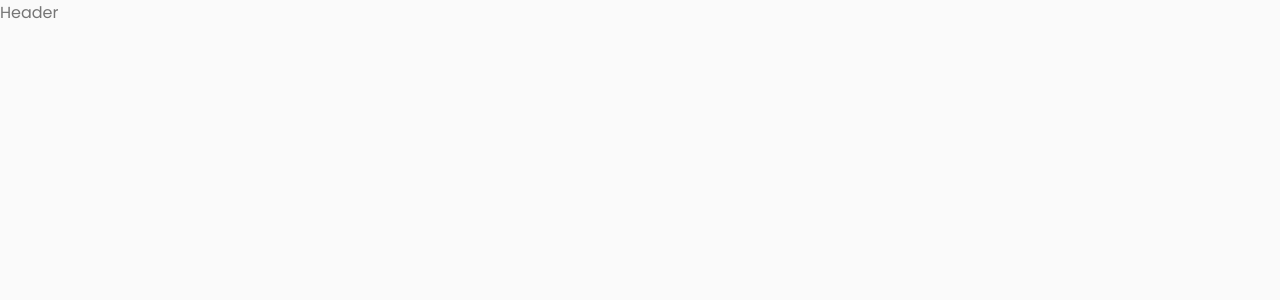
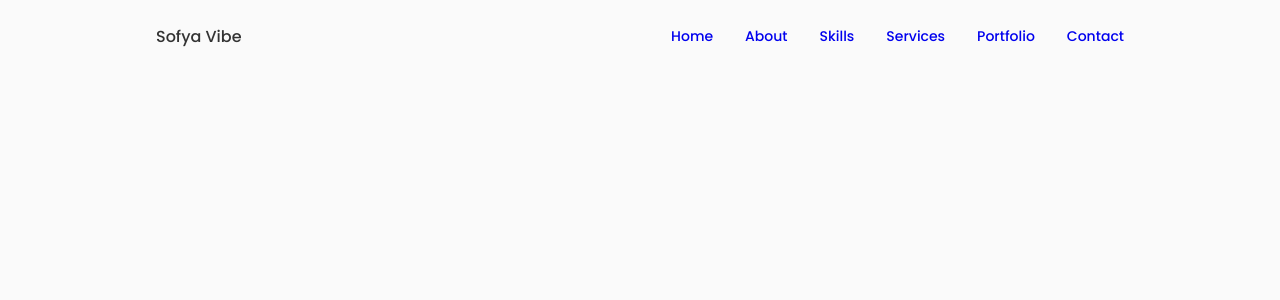
Before and after one commit to sonyavibe/portfolio-2.0, a React (Create React App) app in the folder react-portfolio/: page / in a window 1280 px wide. Shown: the top 300 px of the page. Built offline with nearby package versions, Linux system fonts and the light colour scheme.

Commit message:
header component

```diff
--- a/react-portfolio/src/App.js
+++ b/react-portfolio/src/App.js
@@ -5,7 +5,7 @@
 function App() {
   return (
     <div>
-      <Header />
+    <Header />
     </div>
 
 
--- a/react-portfolio/src/components/header/Header.jsx
+++ b/react-portfolio/src/components/header/Header.jsx
@@ -1,8 +1,66 @@
-import React from "react";
+import React, {useState} from "react";
+import "./header.css";
 
 const Header = () => {
+  const [Toggle, showMenu] = useState(false);
   return (
-    <div>Header</div>
+    <header className="header">
+      <nav className="nav container">
+        <a href="index.html" className="nav__logo">Sofya Vibe</a>
+        <div className={Toggle ? "nav__menu show-menu" : "nav__menu"}>
+          <ul className="nav__list grid">
+
+            <li className="nav__item">
+              <a href="#home" className="nav__link">
+                <i className="uil uil-estate nav__icon"></i>
+                Home
+              </a>
+            </li>
+
+            <li className="nav__item">
+              <a href="#about" className="nav__link">
+                <i className="uil uil-user nav__icon"></i>
+                About
+              </a>
+            </li>
+
+            <li className="nav__item">
+              <a href="#skills" className="nav__link">
+                <i className="uil uil-file-alt nav__icon"></i>
+                Skills
+              </a>
+            </li>
+
+            <li className="nav__item">
+              <a href="#services" className="nav__link">
+                <i className="uil uil-briefcase-alt nav__icon"></i>
+                Services
+              </a>
+            </li>
+
+            <li className="nav__item">
+              <a href="#portfolio" className="nav__link">
+                <i className="uil uil-scenery nav__icon"></i>
+                Portfolio
+              </a>
+            </li>
+
+            <li className="nav__item">
+              <a href="#contact" className="nav__link">
+                <i className="uil uil-message nav__icon"></i>
+                Contact
+              </a>
+            </li>
+
+            <i class="uil uil-times nav__close" onClick={() => showMenu(!Toggle)}></i>
+
+          </ul>
+        </div>
+        <div className="nav__toggle" onClick={() => showMenu(!Toggle)}>
+        <i class="uil uil-apps"></i>
+        </div>
+      </nav>
+    </header>
   )
 }
 
--- a/react-portfolio/src/components/header/header.css
+++ b/react-portfolio/src/components/header/header.css
@@ -0,0 +1,123 @@
+.header {
+  width: 100%;
+  position: fixed;
+  top: 0;
+  left: 0;
+  z-index: var(--z-fixed);
+  background-color: var(--body-color);
+}
+
+.nav {
+  height: calc(var(--header-height) + 1.5rem);
+  display: flex;
+  justify-content: space-between;
+  align-items: center;
+  column-gap: 1rem;
+}
+
+.nav__logo,
+.nav__toggle {
+  color: var(--title-color);
+  font-weight: var(--font-medium);
+}
+
+.nav__list {
+  display: flex;
+  column-gap: 2rem;
+  align-items: center;
+  font-size: var(--small-font-size);
+  color: var(--title-color);
+  font-weight: var(--font-medium);
+  transition: .3s;
+}
+
+.nav__link {
+  display: flex;
+  flex-direction: column;
+  align-items: center;
+}
+
+.nav__icon,
+.nav__close,
+.nav__toggle {
+  display: none;
+}
+
+/*=======Active link========*/
+.active-link,
+.nav__linl:hover {
+  color: var(--title-color-dark);
+}
+
+/*=======BREAKPOINTS========*/
+@media screen and (max-width: 768px) {
+  .header {
+    top: initial;
+    bottom: 0;
+  }
+
+  .nav {
+    height: var(--header-height);
+  }
+
+  .nav__menu {
+    position:fixed;
+    bottom: -100%;
+    left: 0;
+    width: 100%;
+    background-color: var(--body-color);
+    padding: 2rem 1.5rem 4rem;
+    box-shadow: 0 -1px 4px rgba(0, 0, 0, 0.15);
+    border-radius: 1.5rem 1.5rem 0 0;
+    transition: .3s;
+  }
+
+  /*Show Menu*/
+  .show-menu {
+    bottom: 0;
+  }
+
+  .nav__list {
+    display: grid;
+    grid-template-columns: repeat(3, 1fr);
+    gap: 2rem;
+  }
+
+  .nav__icon {
+    font-size: 1.2rem;
+  }
+
+  .nav__close {
+    position: absolute;
+    right: 1.3rem;
+    bottom: .5rem;
+    font-size: 1.5rem;
+    cursor: pointer;
+    color: var(--title-color);
+  }
+
+  .nav__close:hover {
+    color: var(--title-color-dark);
+  }
+
+  .nav__toggle {
+    font-size: 1.1rem;
+    cursor: pointer;
+  }
+
+  .nav__icon,
+  .nav__close,
+  .nav__toggle {
+    display: block;
+  }
+}
+
+@media screen and (max-width: 350px) {
+  .nav__menu {
+    padding: 2rem 0.25rem 4rem;
+  }
+
+  .nav__list {
+    column-gap: 0;
+  }
+}
```
